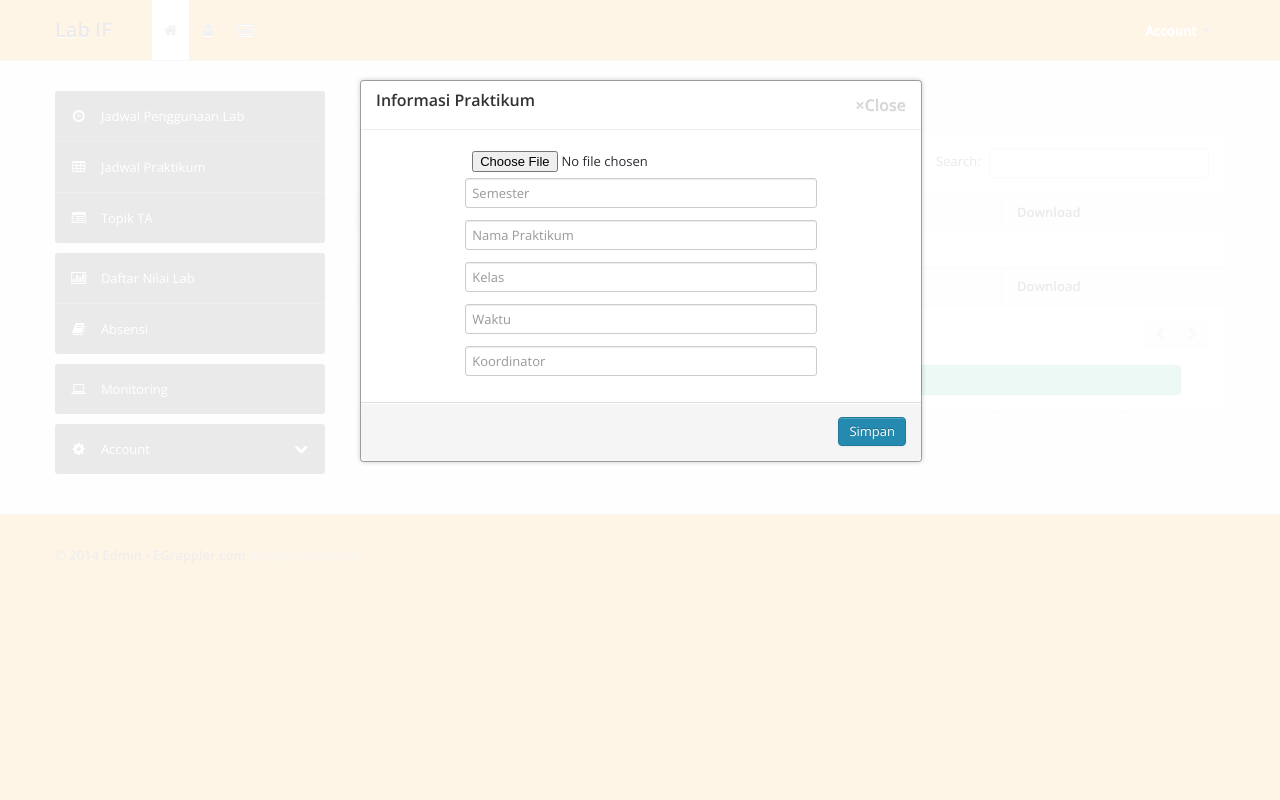
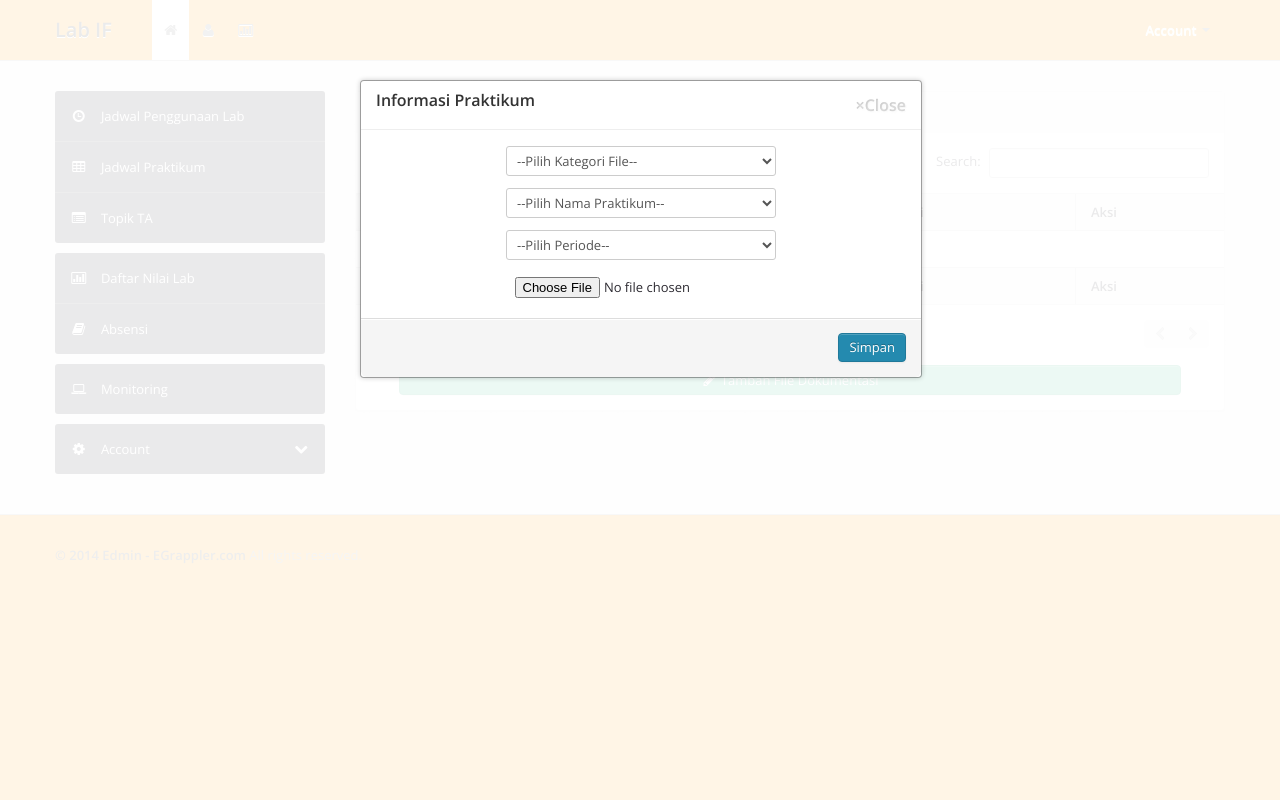
Before and after one commit to KPITENAS13/inventory, a PHP site: page /admin_arsip.php in a window 1280 px wide, after a click on "Tambah File Dokumentasi". Run offline with PHP 8.4, Linux system fonts and the light colour scheme; data that the repository does not hold is empty.

Commit message:
progress gian

```diff
--- a/admin_arsip.php
+++ b/admin_arsip.php
@@ -66,12 +66,13 @@ session_start();
                                                     Kategori
                                                 </th>
                                                 <th>
-                                                    Download
+                                                    Aksi
                                                 </th>
                                             </tr>
                                         </thead>
                                         <tbody>
                                             <?php
+                                            include './components/admin_tabel_arsip.php';
                                             ?>
                                         </tbody>
                                         <tfoot>
@@ -86,7 +87,7 @@ session_start();
                                                     Kategori
                                                 </th>
                                                 <th>
-                                                    Download
+                                                    Aksi
                                                 </th>
                                             </tr>
                                         </tfoot>
@@ -136,22 +137,41 @@ session_start();
                 <form method="post" action="admin/upload.php" enctype="multipart/form-data">
                     <table style="width: 80%; margin-left: 10%">
                         <tr align="center">
-                            <td><input class="form-inline" name="file" type="file" placeholder="File" style="width: 80%;"></td>
+                            <td>
+                                <select tabindex="1" data-placeholder="Pilih Kategori File" class="span3" name="kategori">
+                                    <option value="">--Pilih Kategori File--</option>
+                                    <option value="AbsensiAsisten">Absensi Asisten</option>
+                                    <option value="Jobsheet">Jobsheet</option>
+                                    <option value="Modul">Modul</option>
+                                    <option value="Sertifikat">Sertifikat</option>
+                                    <option value="SuratKeluar">Surat Keluar</option>
+                                </select>
+                            </td>
                         </tr>
                         <tr align="center">
-                            <td><input name="semester" type="text" placeholder="Semester" style="width: 80%;"></td>
+                            <td>
+                                <select tabindex="1" data-placeholder="Pilih Nama Praktikum" class="span3" name="praktikum">
+                                    <option value="">--Pilih Nama Praktikum--</option>
+                                    <option value="PEMDAS">Pemrograman Dasar</option>
+                                    <option value="ORKOM">Organisasi & Arsitektur Komputer</option>
+                                    <option value="JARKOM">Jaringan Komputer</option>
+                                    <option value="PRC">Pemrograman Robot Cerdas</option>
+                                    <option value="REKWEB">Rekayasa Web</option>
+                                </select>
+                            </td>
                         </tr>
                         <tr align="center">
-                            <td><input name="nama_prak" type="text" placeholder="Nama Praktikum" style="width: 80%;"></td>
+                            <td>
+                                <select tabindex="1" data-placeholder="Pilih Periode" class="span3" name="periode">
+                                    <option value="">--Pilih Periode--</option>
+                                    <option value="1516">2015/2016</option>
+                                    <option value="1617">2016/2017</option>
+                                    <option value="1718">2017/2018</option>
+                                </select>
+                            </td>
                         </tr>
                         <tr align="center">
-                            <td><input name="kelas" type="text" placeholder="Kelas" style="width: 80%;"></td>
-                        </tr>
-                        <tr align="center">
-                            <td><input name="waktu" type="text" placeholder="Waktu" style="width: 80%;"></td>
-                        </tr>
-                        <tr align="center">
-                            <td><input name="asisten" type="text" placeholder="Koordinator" style="width: 80%;"></td>
+                            <td><input type="file" name="fileToUpload" id="fileToUpload"></td>
                         </tr>
                     </table>
             </div>
--- a/arsip_modul.php
+++ b/arsip_modul.php
@@ -68,6 +68,7 @@ session_start();
                                         </thead>
                                         <tbody>
                                             <?php
+                                            include './components/tabel_modul.php';
                                             ?>
                                         </tbody>
                                         <tfoot>
--- /dev/null
+++ b/components/admin_tabel_arsip.php
@@ -0,0 +1,13 @@
+<?php
+include 'koneksi.php';
+$q = mysql_query("SELECT * FROM file");
+while ($r = mysql_fetch_array($q)) {
+    echo "
+        <tr>
+            <td>$r[nama_file]</td>
+            <td>$r[tanggal_upload]</td>
+            <td>$r[kategori]</td>
+            <td><a href='admin/delete_arsip.php?id=$r[id]&&path=$r[path]'> Hapus </a> </td>
+        </tr>";
+}
+?>
--- a/nbproject/private/private.xml
+++ b/nbproject/private/private.xml
@@ -6,6 +6,7 @@
             <file>file:/C:/xampp/htdocs/inventory/absensi.php</file>
             <file>file:/C:/xampp/htdocs/inventory/info_jadwal_praktikum.php</file>
             <file>file:/C:/xampp/htdocs/inventory/arsip_sertifikat.php</file>
+            <file>file:/C:/xampp/htdocs/inventory/admin/upload.php</file>
             <file>file:/C:/xampp/htdocs/inventory/arsip_absensi.php</file>
             <file>file:/C:/xampp/htdocs/inventory/arsip_surat.php</file>
             <file>file:/C:/xampp/htdocs/inventory/components/navbar2.php</file>
```
Also changed, not shown: admin/delete_arsip.php (added, +12 -0 lines), admin/upload.php (added, +32 -0 lines), components/tabel_modul.php (added, +13 -0 lines), 2 other files.
